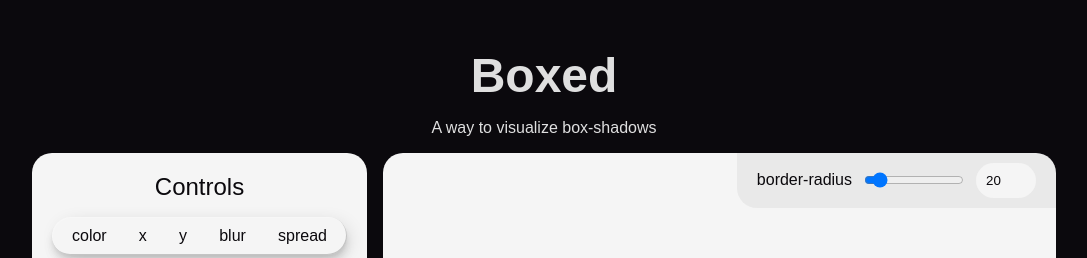
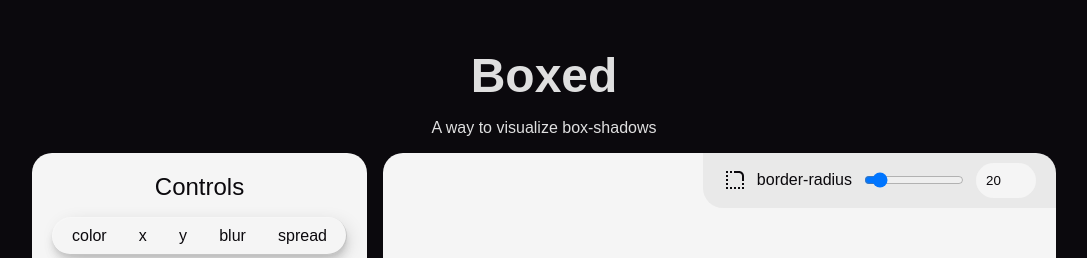
Before and after one commit to RyanMilbourne/boxed, a React app: page / in a window 1280 px wide. Shown: the top 258 px of the page, without its empty margins (96-1183 px from the left). Built offline with nearby package versions, Linux system fonts and the light colour scheme; the HTML template or start-up script is replaced by a standard one.

Commit message:
update styling

```diff
--- a/package.json
+++ b/package.json
@@ -10,6 +10,10 @@
     "preview": "vite preview"
   },
   "dependencies": {
+    "@emotion/react": "^11.11.4",
+    "@emotion/styled": "^11.11.5",
+    "@mui/icons-material": "^5.16.0",
+    "@mui/material": "^5.16.0",
     "react": "^18.3.1",
     "react-dom": "^18.3.1"
   },
--- a/src/components/Box/Hero/HeroBox.jsx
+++ b/src/components/Box/Hero/HeroBox.jsx
@@ -1,5 +1,6 @@
 import React, { useState } from "react";
 import "./HeroBoxStyles.scss";
+import RoundedCornerIcon from "@mui/icons-material/RoundedCorner";
 const HeroBox = () => {
   const [radius, setRadius] = useState(20);
 
@@ -15,6 +16,7 @@
     <div className="hero-box-container">
       <div className="hero-box" style={boxStyle}></div>
       <div className="hero-box-radius-container">
+        <RoundedCornerIcon />
         <span>border-radius</span>
         <input
           type="range"
@@ -24,7 +26,6 @@
           value={radius}
           onChange={onRadiusChange}
         />
-        {/* {radius}px */}
         <input
           className="hero-radius"
           type="number"
```
Also changed, not shown: 1 other file (tests, documents, lock files or other folders).
